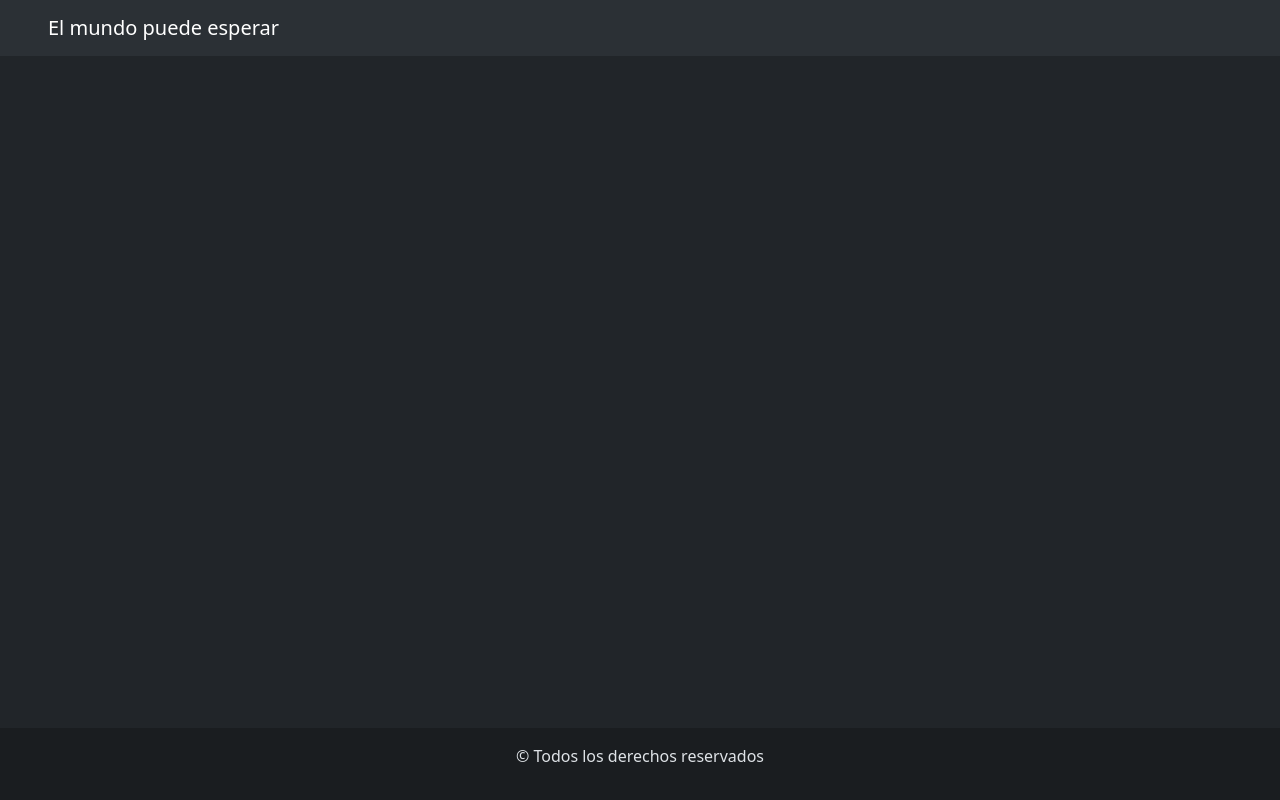
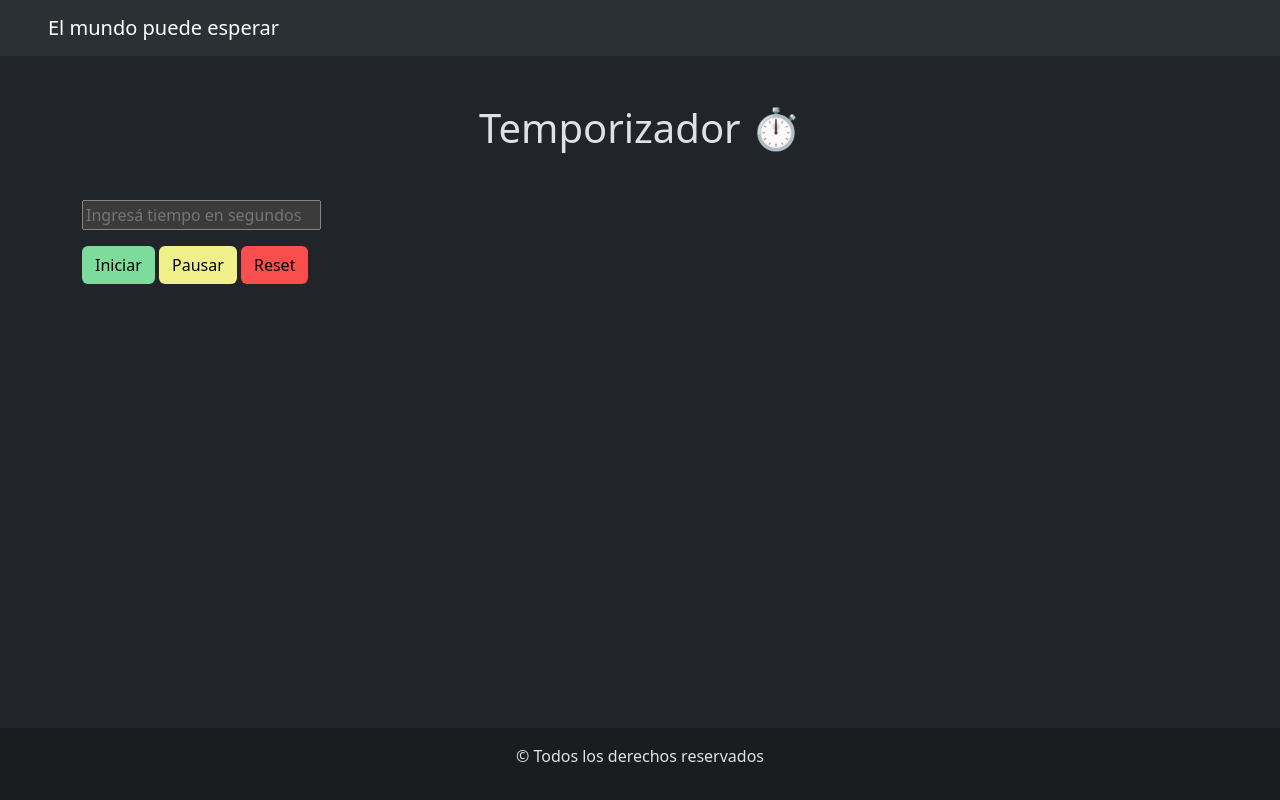
Before and after one commit to TaliCabana/temporizador, a plain HTML site: page index.html in a window 1280 px wide. Drawn offline with nearby package versions, Linux system fonts and the light colour scheme.

Commit message:
Agregue parte de maquetado (input y botones, un poco de estilo)

```diff
--- a/CSS/style.css
+++ b/CSS/style.css
@@ -7,3 +7,39 @@ body {
 main {
   flex-grow: 1;
 }
+
+#btnIniciar {
+  background-color: rgb(125, 220, 155);
+  color: rgb(0, 0, 0);
+}
+
+#btnPausar {
+  background-color: rgb(240, 240, 139);
+  color: rgb(0, 0, 0);
+}
+
+#btnReset {
+  background-color: rgb(248, 78, 78);
+  color: rgb(0, 0, 0);
+}
+
+#btnIniciar:hover{
+  background-color: rgb(35, 150, 72);
+  transform: scale(1.03);
+  transition: 200ms;
+  color: rgb(0, 0, 0);
+}
+
+#btnPausar:hover{
+background-color: rgb(233, 233, 40);
+  transform: scale(1.03);
+  transition: 200ms;
+  color: rgb(0, 0, 0);
+}
+
+#btnReset:hover{
+  background-color: rgb(239, 33, 33);
+  transform: scale(1.03);
+  transition: 200ms;
+  color: rgb(0, 0, 0);
+}
--- a/index.html
+++ b/index.html
@@ -5,7 +5,7 @@
     <meta name="viewport" content="width=device-width, initial-scale=1.0" />
     <meta name="author" content="Tali Cabana" />
     <meta name="description" content="BOM, setTimeout, setInterval" />
-    <title>Cronometro</title>
+    <title>Temporizador ⏱</title>
     <link
       href="https://cdn.jsdelivr.net/npm/bootstrap@5.3.7/dist/css/bootstrap.min.css"
       rel="stylesheet"
@@ -21,7 +21,25 @@
       </nav>
     </header>
     <main>
-
+      <h1 class="text-center mt-5">Temporizador ⏱</h1>
+      <div class="container my-5">
+      <div class="mb-3 col-12 col-md-6 col-lg-8">
+        <form class="justify-content-center">
+          <input
+            type="number"
+            id="imputTiempo"
+            class="form-control-text center"
+            placeholder="Ingresá tiempo en segundos"
+            min="1"
+          />
+          <div class="mt-3">
+            <button class="btn" id="btnIniciar">Iniciar</button>
+            <button class="btn" id="btnPausar">Pausar</button>
+            <button class="btn" id="btnReset">Reset</button>
+          </div>
+        </form>
+      </div>
+      </div>
     </main>
 
     <footer class="text-center py-3 bg-dark-subtle mt-auto">
```
